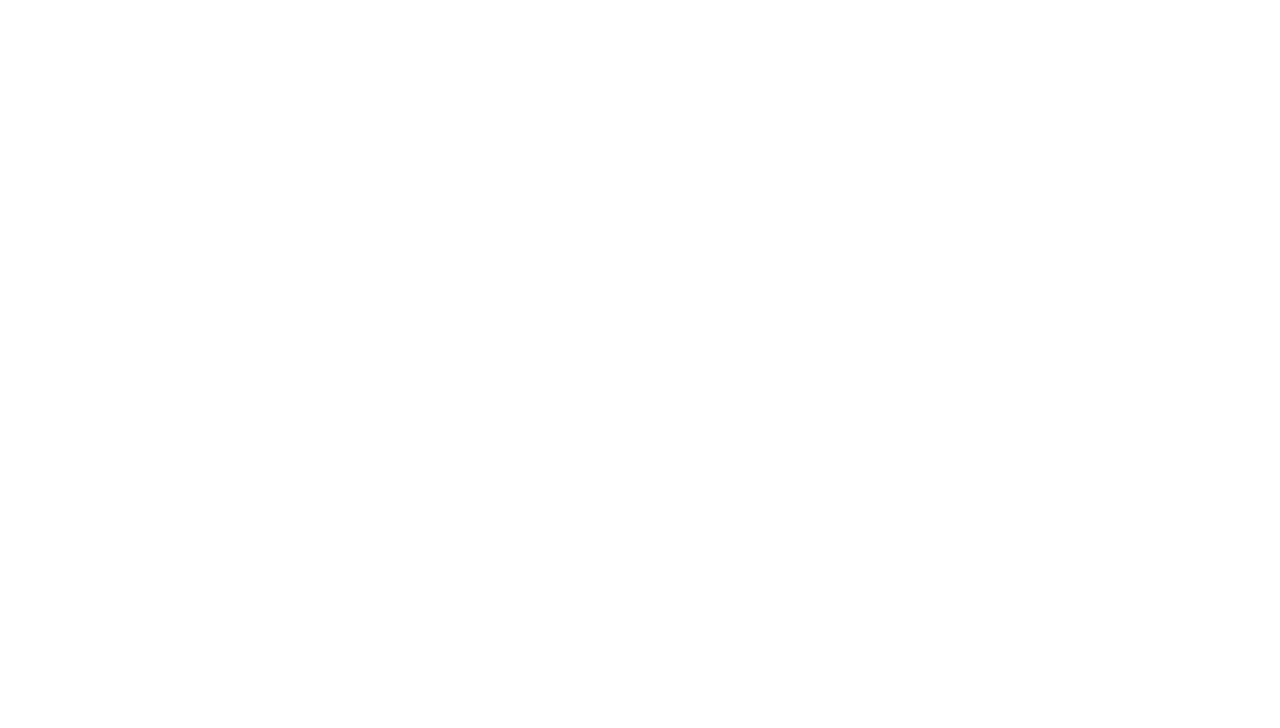
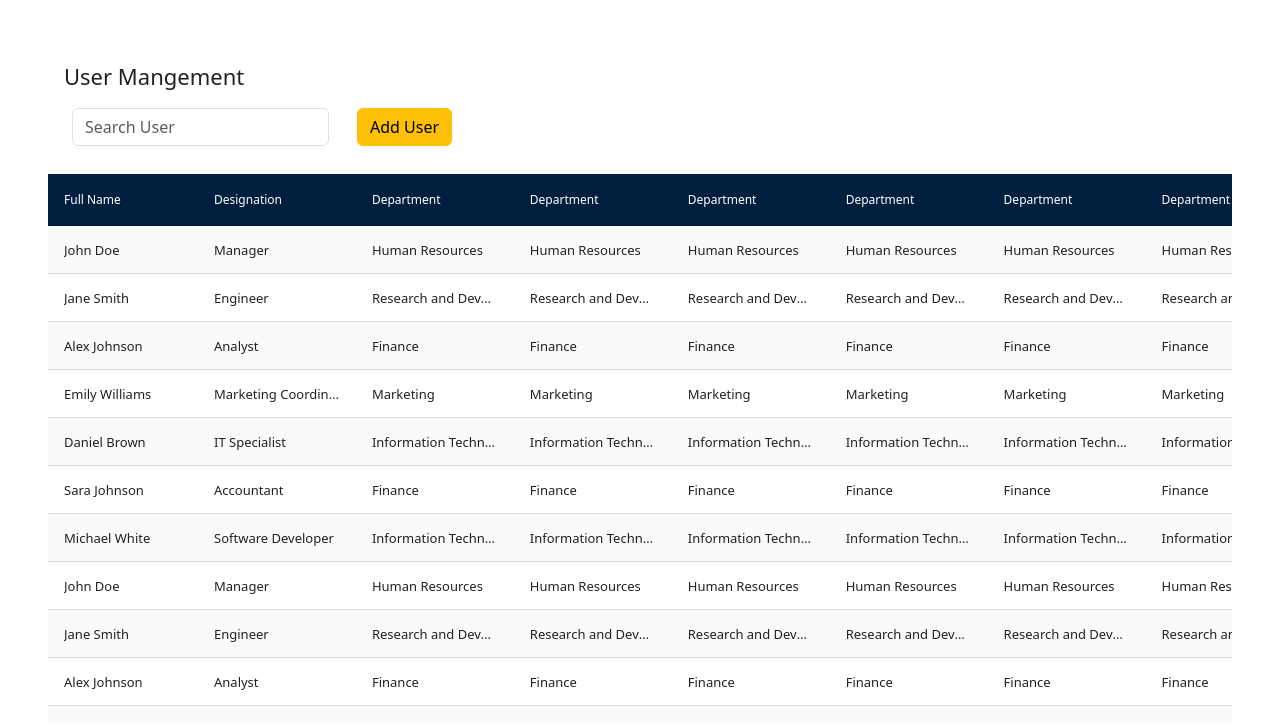
Before and after one commit to Hrushi-bagade/MvLogin, a React (Create React App) app in the folder markas3/: page /UserData in a window 1280 px wide. Before the commit this address had no page. Shown: the top 728 px of the page. Built offline with nearby package versions, Linux system fonts and the light colour scheme.

Commit message:
commit DataTable

```diff
--- a/markas3/package.json
+++ b/markas3/package.json
@@ -6,14 +6,18 @@
     "@testing-library/jest-dom": "^5.17.0",
     "@testing-library/react": "^13.4.0",
     "@testing-library/user-event": "^13.5.0",
+    "axios": "^1.6.7",
     "bootstrap": "^5.3.2",
+    "gridjs-react": "^6.1.1",
     "react": "^18.2.0",
     "react-bootstrap": "^2.10.1",
+    "react-data-table-component": "^7.6.2",
     "react-dom": "^18.2.0",
     "react-router-dom": "^6.22.1",
     "react-scripts": "5.0.1",
     "react-scrollbars-custom": "^4.1.1",
     "sass": "^1.71.0",
+    "styled-components": "^6.1.8",
     "web-vitals": "^2.1.4"
   },
   "scripts": {
--- a/markas3/src/App.js
+++ b/markas3/src/App.js
@@ -2,12 +2,14 @@ import './App.scss';
 import UserListing from './Component/UserMangement/UserListing';
 import { Route, Routes } from "react-router-dom";
 import React from 'react';
+import ReactDataTable from './Component/UserMangement/DataTable';
 
 function App() {
   return (
     <React.Fragment>
       <Routes>
         <Route path="/" element={<UserListing />} />
+        <Route path="/UserData" element={<ReactDataTable />} />
       </Routes>
     </React.Fragment>
 
--- a/markas3/src/Component/UserMangement/AddUser.js
+++ b/markas3/src/Component/UserMangement/AddUser.js
@@ -6,7 +6,6 @@ import Container from "react-bootstrap/Container";
 import Row from "react-bootstrap/Row";
 import Col from "react-bootstrap/Col";
 import defaultImage from "./HPz3fFn.png";
-import DatePicker from "react-datepicker";
 import Select from "react-select";
 import Tab from "react-bootstrap/Tab";
 import Tabs from "react-bootstrap/Tabs";
--- /dev/null
+++ b/markas3/src/Component/UserMangement/DataTable.js
@@ -0,0 +1,294 @@
+import React, { useEffect, useState } from "react";
+import DataTable, { SortOrder } from "react-data-table-component";
+const ReactDataTable = () => {
+  const data = [
+    {
+      FullName: "John Doe",
+      Designation: "Manager",
+      Department: "Human Resources",
+      DOB: "01/01/1990",
+      ReapDeEmailID: "john.doe@example.com",
+      usrActive: "Y",
+      Mobile1: "9876543210",
+      ProfileImagePath: "/images/john_doe.jpg",
+    },
+    {
+      FullName: "Jane Smith",
+      Designation: "Engineer",
+      Department: "Research and Development",
+      DOB: "15/05/1985",
+      ReapDeEmailID: "jane.smith@example.com",
+      usrActive: "Y",
+      Mobile1: "1234567890",
+      ProfileImagePath: "/images/jane_smith.jpg",
+    },
+    {
+      FullName: "Alex Johnson",
+      Designation: "Analyst",
+      Department: "Finance",
+      DOB: "08/12/1982",
+      ReapDeEmailID: "alex.johnson@example.com",
+      usrActive: "N",
+      Mobile1: "5556667777",
+      ProfileImagePath: "/images/alex_johnson.jpg",
+    },
+    {
+      FullName: "Emily Williams",
+      Designation: "Marketing Coordinator",
+      Department: "Marketing",
+      DOB: "20/03/1995",
+      ReapDeEmailID: "emily.williams@example.com",
+      usrActive: "Y",
+      Mobile1: "7890123456",
+      ProfileImagePath: "/images/emily_williams.jpg",
+    },
+    {
+      FullName: "Daniel Brown",
+      Designation: "IT Specialist",
+      Department: "Information Technology",
+      DOB: "12/09/1988",
+      ReapDeEmailID: "daniel.brown@example.com",
+      usrActive: "Y",
+      Mobile1: "5678901234",
+      ProfileImagePath: "/images/daniel_brown.jpg",
+    },
+    // ... 15 more objects with similar structure
+    {
+      FullName: "Sara Johnson",
+      Designation: "Accountant",
+      Department: "Finance",
+      DOB: "25/06/1992",
+      ReapDeEmailID: "sara.johnson@example.com",
+      usrActive: "Y",
+      Mobile1: "3210987654",
+      ProfileImagePath: "/images/sara_johnson.jpg",
+    },
+    {
+      FullName: "Michael White",
+      Designation: "Software Developer",
+      Department: "Information Technology",
+      DOB: "18/11/1987",
+      ReapDeEmailID: "michael.white@example.com",
+      usrActive: "Y",
+      Mobile1: "9998887777",
+      ProfileImagePath: "/images/michael_white.jpg",
+    },
+    {
+      FullName: "John Doe",
+      Designation: "Manager",
+      Department: "Human Resources",
+      DOB: "01/01/1990",
+      ReapDeEmailID: "john.doe@example.com",
+      usrActive: "Y",
+      Mobile1: "9876543210",
+      ProfileImagePath: "/images/john_doe.jpg",
+    },
+    {
+      FullName: "Jane Smith",
+      Designation: "Engineer",
+      Department: "Research and Development",
+      DOB: "15/05/1985",
+      ReapDeEmailID: "jane.smith@example.com",
+      usrActive: "Y",
+      Mobile1: "1234567890",
+      ProfileImagePath: "/images/jane_smith.jpg",
+    },
+    {
+      FullName: "Alex Johnson",
+      Designation: "Analyst",
+      Department: "Finance",
+      DOB: "08/12/1982",
+      ReapDeEmailID: "alex.johnson@example.com",
+      usrActive: "N",
+      Mobile1: "5556667777",
+      ProfileImagePath: "/images/alex_johnson.jpg",
+    },
+    {
+      FullName: "Emily Williams",
+      Designation: "Marketing Coordinator",
+      Department: "Marketing",
+      DOB: "20/03/1995",
+      ReapDeEmailID: "emily.williams@example.com",
+      usrActive: "Y",
+      Mobile1: "7890123456",
+      ProfileImagePath: "/images/emily_williams.jpg",
+    },
+    {
+      FullName: "Daniel Brown",
+      Designation: "IT Specialist",
+      Department: "Information Technology",
+      DOB: "12/09/1988",
+      ReapDeEmailID: "daniel.brown@example.com",
+      usrActive: "Y",
+      Mobile1: "5678901234",
+      ProfileImagePath: "/images/daniel_brown.jpg",
+    },
+    // ... 15 more objects with similar structure
+    {
+      FullName: "Sara Johnson",
+      Designation: "Accountant",
+      Department: "Finance",
+      DOB: "25/06/1992",
+      ReapDeEmailID: "sara.johnson@example.com",
+      usrActive: "Y",
+      Mobile1: "3210987654",
+      ProfileImagePath: "/images/sara_johnson.jpg",
+    },
+    {
+      FullName: "Michael White",
+      Designation: "Software Developer",
+      Department: "Information Technology",
+      DOB: "18/11/1987",
+      ReapDeEmailID: "michael.white@example.com",
+      usrActive: "Y",
+      Mobile1: "9998887777",
+      ProfileImagePath: "/images/michael_white.jpg",
+    },
+  ];
+  const [search, setSearch] = useState("");
+  const [filterapiData, setFilterApiData] = useState([]);
+  useEffect(() => {
+    setFilterApiData(data);
+  }, []);
+  useEffect(() => {
+    const result = data.filter((data) => {
+      return data.FullName.toLowerCase().match(search.toLowerCase());
+    });
+    setFilterApiData(result);
+  }, [search]);
+
+  const columns = [
+    {
+      name: "Full Name",
+      selector: (row) => row.FullName,
+      SortOrder: true,
+      sortable: true,
+      width: '150px', // Adjust the width of the fixed column
+      fixed: 'left'
+    },
+    {
+      name: "Designation",
+      selector: (row) => row.Designation,
+      sortable: true,
+    },
+    {
+      name: "Department",
+      selector: (row) => row.Department,
+      sortable: true,
+    },
+    {
+        name: "Department",
+        selector: (row) => row.Department,
+        sortable: true,
+      },
+      {
+        name: "Department",
+        selector: (row) => row.Department,
+        sortable: true,
+      },
+      {
+        name: "Department",
+        selector: (row) => row.Department,
+        sortable: true,
+      },
+      {
+        name: "Department",
+        selector: (row) => row.Department,
+        sortable: true,
+      },
+      {
+        name: "Department",
+        selector: (row) => row.Department,
+        sortable: true,
+      },
+    {
+      name: "DOB",
+      selector: (row) => row.DOB,
+      sortable: true,
+    },
+    {
+      name: "Mobile1",
+      selector: (row) => row.Mobile1,
+      sortable: true,
+    },
+    {
+      name: "ReapDeEmailID",
+      selector: (row) => row.ReapDeEmailID,
+      sortable: true,
+    },
+    {
+      name: "usrActive",
+      selector: (row) => row.usrActive,
+      sortable: true,
+    },
+    {
+      name: "Action",
+      cell: (row) => (
+        <button
+          className="btn btn-outline-primary "
+          onClick={() => {
+            alert(row.FullName);
+          }}
+        >
+          {" "}
+          Edit
+        </button>
+      ),
+    },
+  ];
+
+  const customStyles = {
+    headRow: {
+      style: {
+        background: "#001f3f", // Dark blue background for the header
+        color: "#fff", // White text color for the header
+      },
+    },
+  };
+
+  return (
+    <div className="  p-5 flex flex-wrap">
+      <DataTable
+        title="User Mangement"
+        columns={columns}
+        data={filterapiData}
+        fixedHeader
+        // pagination
+        fixed Columns
+        fixedHeaderScrollHeight="550px"
+        action={
+          <button btn btn-info>
+            Export
+          </button>
+        }
+        subHeader
+        subHeaderComponent={
+          <div className="d-flex justify-content-between">
+            <div className="mb-4 mt-0">
+              <input
+                type="text"
+                value={search}
+                onChange={(e) => setSearch(e.target.value)}
+                className="form-control"
+                placeholder="Search User"
+                style={{ marginLeft: '0px' }}
+              />
+            </div>
+            <div>
+              <button style={{ marginLeft: '28px' }} className="btn btn-warning">Add User</button>
+            </div>
+          </div>
+        }
+        subHeaderAlign="left"
+        scrollX
+        scrollY
+        customStyles={customStyles}
+        responsive // Enable responsiveness for smaller screens
+        striped // Add Bootstrap striped class for alternating row colors
+        highlightOnHover // Add Bootstrap hover effect
+      />
+    </div>
+  );
+};
+
+export default ReactDataTable;
```
Also changed, not shown: 1 other file (tests, documents, lock files or other folders).
